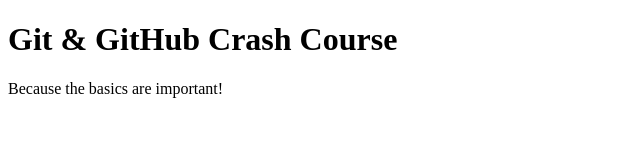
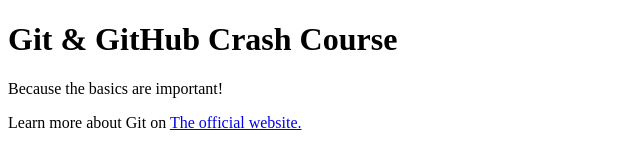
Before and after one commit to darkobjelicic/github-actions, a plain HTML site: page index.html in a window 1280 px wide. Shown: the whole page, without its empty margins (0-640 px from the left). Drawn offline with Linux system fonts and the light colour scheme.

Commit message:
added link to Git docs

```diff
--- a/index.html
+++ b/index.html
@@ -9,5 +9,6 @@
   <body>
     <h1>Git & GitHub Crash Course</h1>
     <p>Because the basics are important!</p>
+    <p>Learn more about Git on <a href="https://git-scm.com/book/en/v2">The official website.</a></p>
   </body>
 </html>
```
